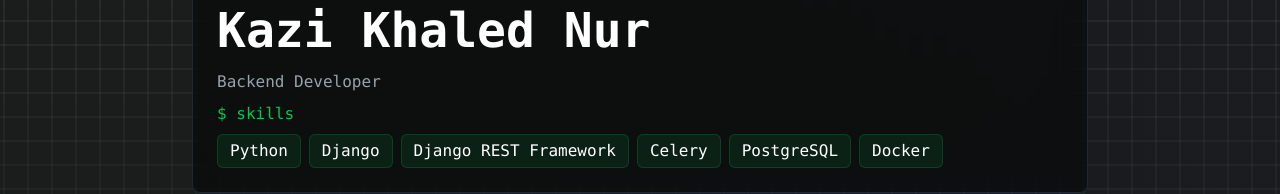
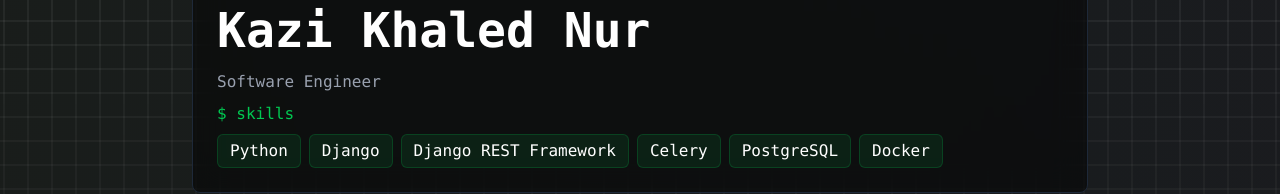
Before and after one commit to kazimdkhalednur/portfolio, a Next.js app: page / in a window 1280 px wide. Shown: the part 343-537 px from the top of the page. Built offline with nearby package versions, Linux system fonts and the light colour scheme.

Commit message:
Update title

```diff
--- a/app/components/HeroSection.tsx
+++ b/app/components/HeroSection.tsx
@@ -25,7 +25,7 @@ export default function HeroSection() {
 					<div className="font-mono">
 						<p className="text-green-500">$ whoami</p>
 						<h1 className="text-4xl md:text-5xl font-bold mt-2 mb-4">Kazi Khaled Nur</h1>
-						<p className="text-gray-400 mb-2">Backend Developer</p>
+						<p className="text-gray-400 mb-2">Software Engineer</p>
 						<p className="text-green-500">$ skills</p>
 						<div className="flex flex-wrap gap-2 mt-2">
 							<span className="px-3 py-1 bg-green-500/10 rounded-md border border-green-500/20">Python</span>
```
Also changed, not shown: 1 other file (tests, documents, lock files or other folders).
